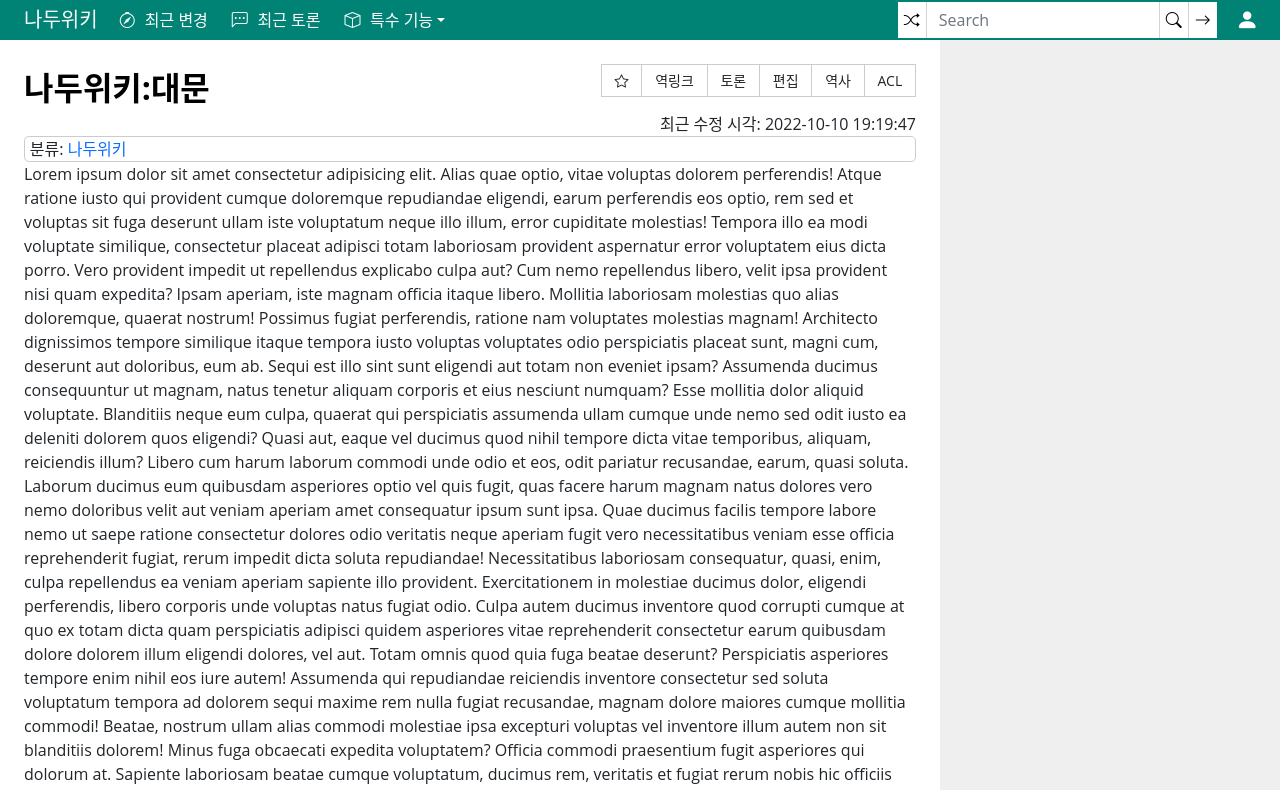
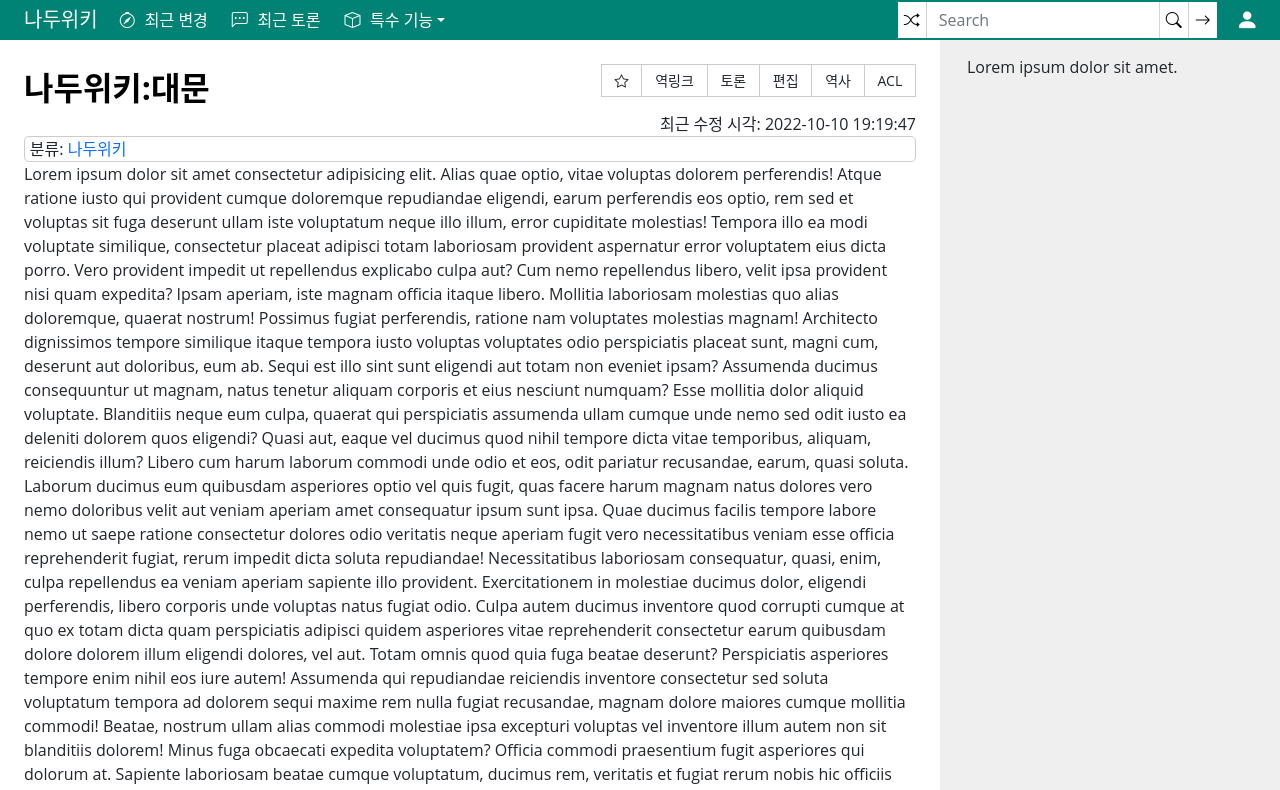
Before and after one commit to jiyonggg/nadu_wiki, a website: page index.html in a window 1280 px wide. Shown: the top 790 px of the page. Drawn offline with nearby package versions, Linux system fonts and the light colour scheme.

```diff
--- a/index.html
+++ b/index.html
@@ -86,6 +86,9 @@
             </section>
         </div>
     </article>
+    <aside>
+        <div class="container">Lorem ipsum dolor sit amet.</div>
+    </aside>
     <footer class="container-fluid text-center">
         <div>
             <a href="#"><i class="bi-google-play"></i></a>
--- a/style.css
+++ b/style.css
@@ -219,6 +219,12 @@
     article>#control {
         float: right;
     }
+    aside {
+        display: inline-block;
+        margin-top: 15px;
+        margin-right: 15px;
+        width: 310px;
+    }
 }
 @media (max-width: 672px) {
     .nav-menu-label {
@@ -234,6 +240,11 @@
     .navbar-brand {
         margin-left: 12px!important
     }
+    aside > .container {
+        margin: 0;
+        padding: 1.5em;
+        width: 100%;
+    }
     #control {
         display: none;
     }
```
